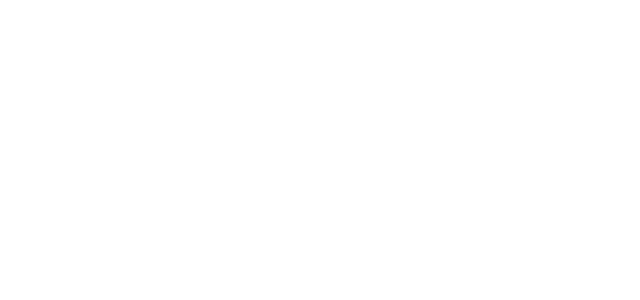
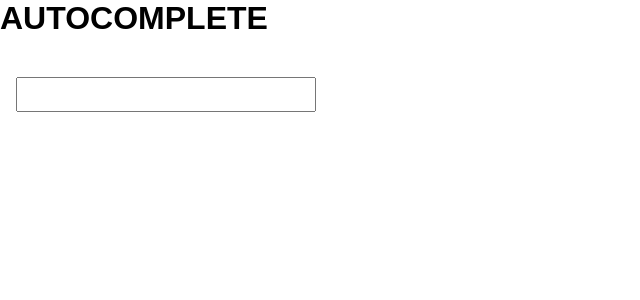
Before and after one commit to andreapanico12/ex-react-usecallback-autocomplete, a React (Vite) app: page / in a window 1280 px wide. Shown: the top 300 px of the page, without its empty margins (0-640 px from the left). Built offline with nearby package versions, Linux system fonts and the light colour scheme.

Commit message:
implement autocomplete feature with suggestions from API

```diff
--- a/src/App.jsx
+++ b/src/App.jsx
@@ -1,11 +1,46 @@
+import {useState, useEffect} from 'react'
+
 
 
 function App() {
 
+  const [query, setQuery] = useState('')
+  const [suggestions, setSuggestions] = useState([])
+
+  useEffect(() =>{
+    const fetchSuggestions = async () => {
+
+      if (query.trim() === "") {
+        setSuggestions([]);
+        return;
+      }
+      const response = await fetch(`https://boolean-spec-frontend.vercel.app/freetestapi/products?search=${query}`)
+      const data = await response.json()
+      setSuggestions(data)
+      console.log(suggestions)
+      console.log(suggestions[0].name)
+
+    }
+    fetchSuggestions();
+
+  }, [query])
+
+
   return (
     <>
+    <h1 className='title'>AUTOCOMPLETE</h1>
+    <div className='container'>
+      <input className= "searchbar"type="text" value={query} onChange={(e) => setQuery(e.target.value)} />
+      {suggestions.length > 0 && (
+        <ul className='suggestions'>
+          {suggestions.map((suggestion) => (
+            <li className= "single-suggestion" key={suggestion.id}>{suggestion.name}</li>
+          ))}
+        </ul>
+      )}
+    </div>
+    </>
 
-    </>
   )
 }
 
--- a/src/index.css
+++ b/src/index.css
@@ -0,0 +1,40 @@
+*{
+  margin: 0;
+  padding: 0;
+  box-sizing: border-box;
+  font-family: 'Poppins', sans-serif;
+}
+
+.container {
+  position: relative;
+  width: 300px;
+  margin-top: 2.5rem;
+  margin-left: 1rem;
+
+  .searchbar{
+    width: 100%;
+    padding: 8px;
+  }
+
+  .suggestions{
+    position: absolute;
+    width: 100%;
+    background-color: #fff;
+    border: 1px solid #ccc;
+    margin-top: 10px;
+    margin-left: 1rem;
+    padding: 0;
+    z-index: 10;
+    max-height: 200px;
+    overflow-y: auto;
+    list-style: none;
+
+
+}
+
+  }
+.single-suggestion{
+    padding: 8px;
+    border-bottom: 1px solid #eee;
+    cursor: pointer;
+  }
```
